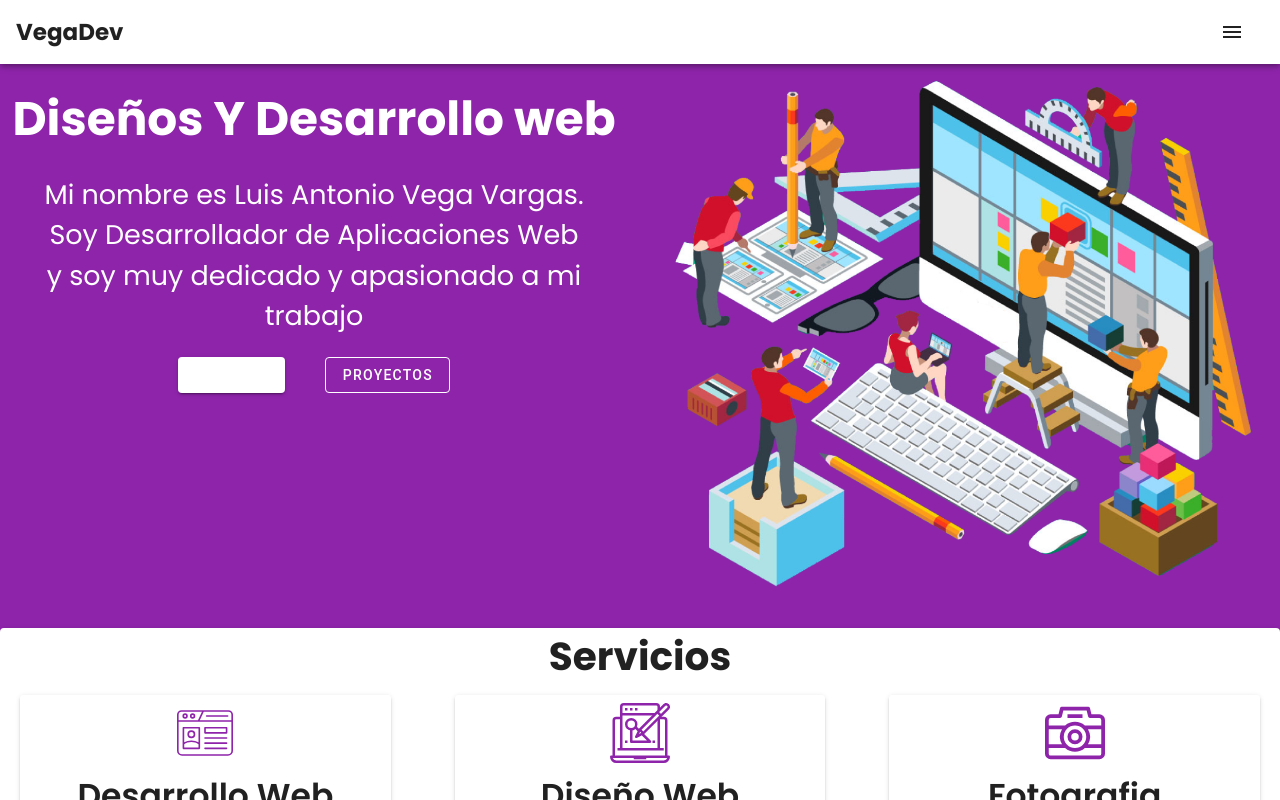
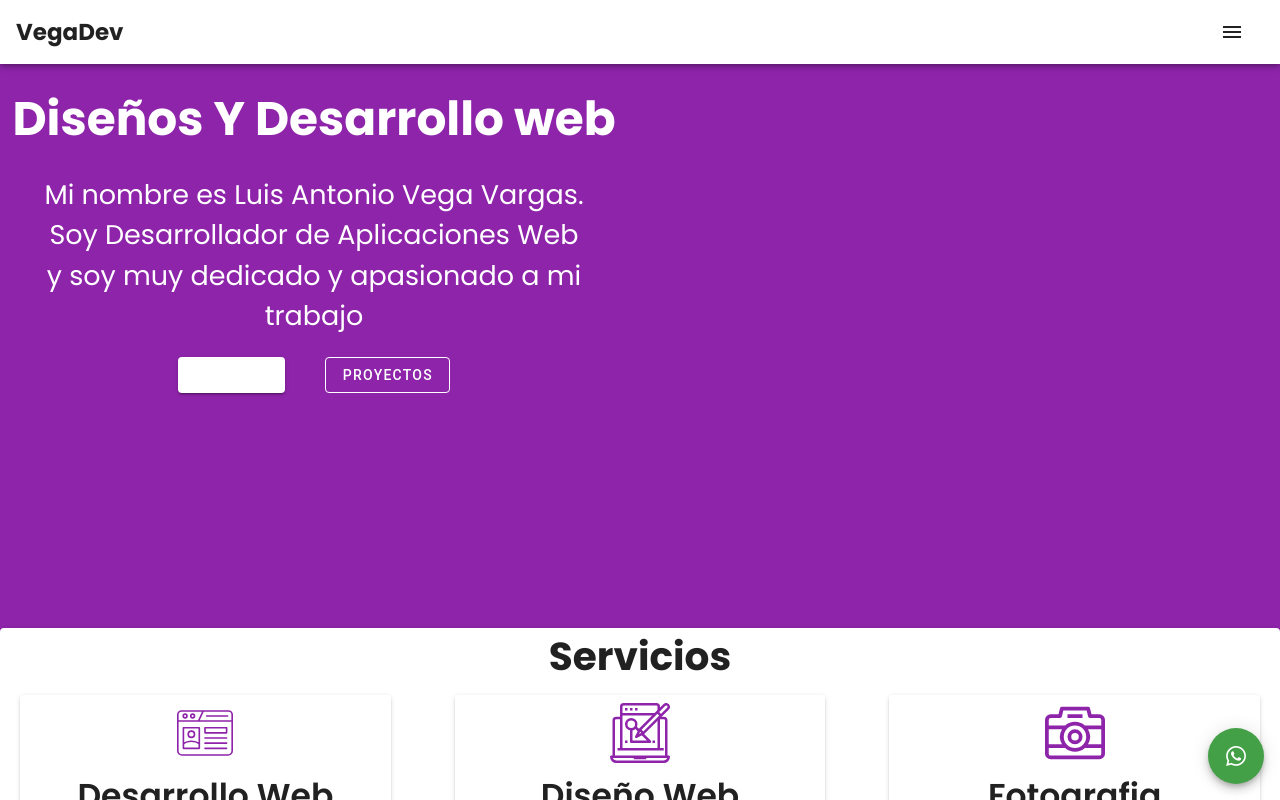
Before and after one commit to 070809-vega/portafolio, a Vue app: page / in a window 1280 px wide. Shown: the top 800 px of the page. Built offline with nearby package versions, Linux system fonts and the light colour scheme.

Commit message:
se agregan funcionalidades

```diff
--- a/src/App.vue
+++ b/src/App.vue
@@ -2,8 +2,8 @@
   <v-app>
     <v-app-bar app color="white">
       <div class="d-flex align-center">
-        <router-link to="/" style="text-decoration: none; color: inherit;">
-          <h5 >VegaDev</h5>
+        <router-link to="/" style="text-decoration: none; color: inherit">
+          <h5>VegaDev</h5>
         </router-link>
         <!-- <v-img
           alt="Vuetify Logo"
@@ -33,7 +33,11 @@
         <v-icon dark> mdi-menu </v-icon>
       </v-btn>
     </v-app-bar>
-
+    <a href="https://api.whatsapp.com/send?phone=525511105630">
+      <v-btn color="green darken-1" fixed fab bottom right elevation="6">
+        <v-icon color="white">mdi-whatsapp</v-icon>
+      </v-btn>
+    </a>
     <v-main>
       <router-view />
     </v-main>
@@ -50,6 +54,8 @@ export default {
 };
 </script>
 <style>
+.boton-flotante {
+}
 h1 {
   font-family: "Poppins", sans-serif;
   font-size: 47px;
```
